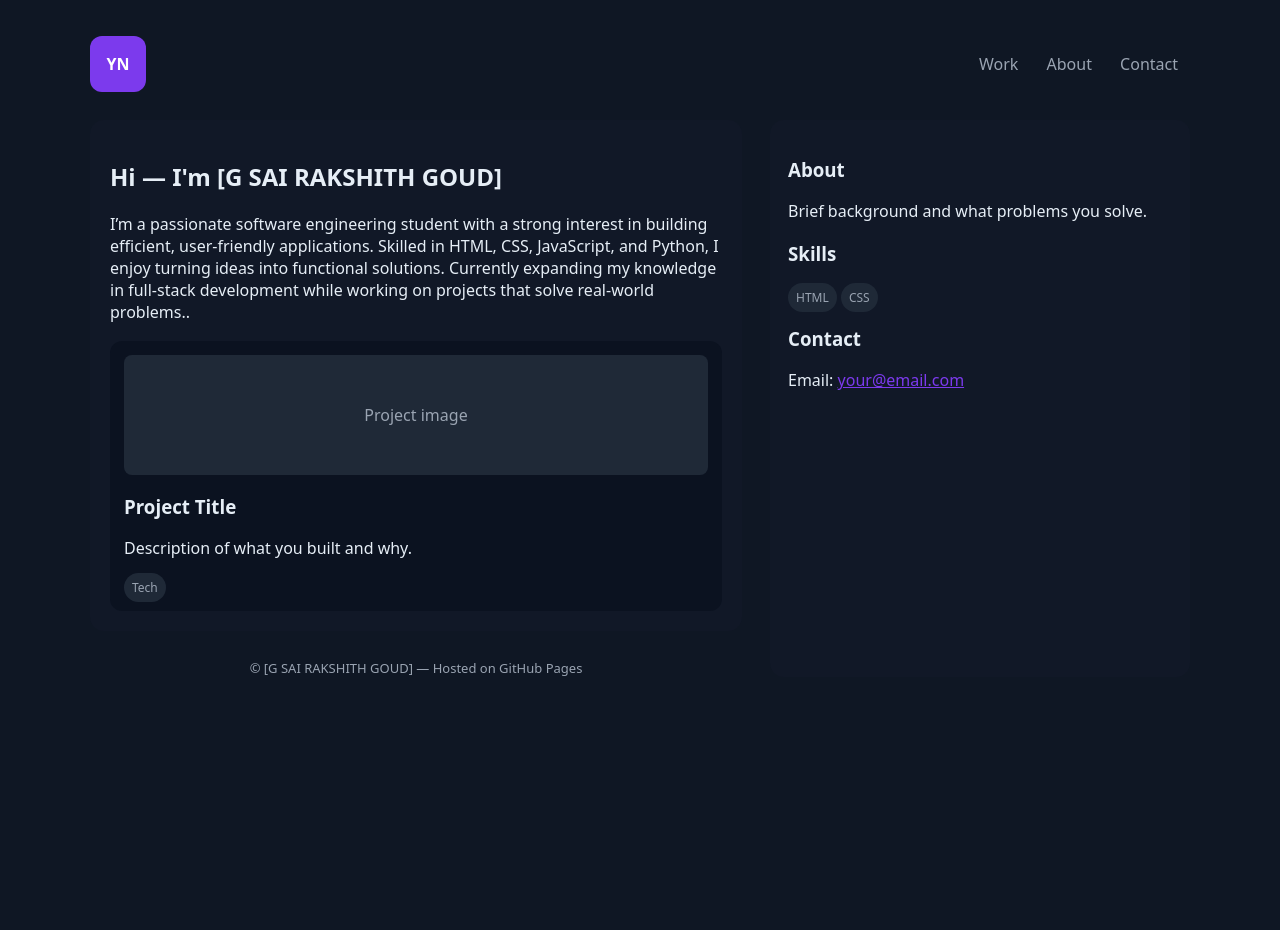
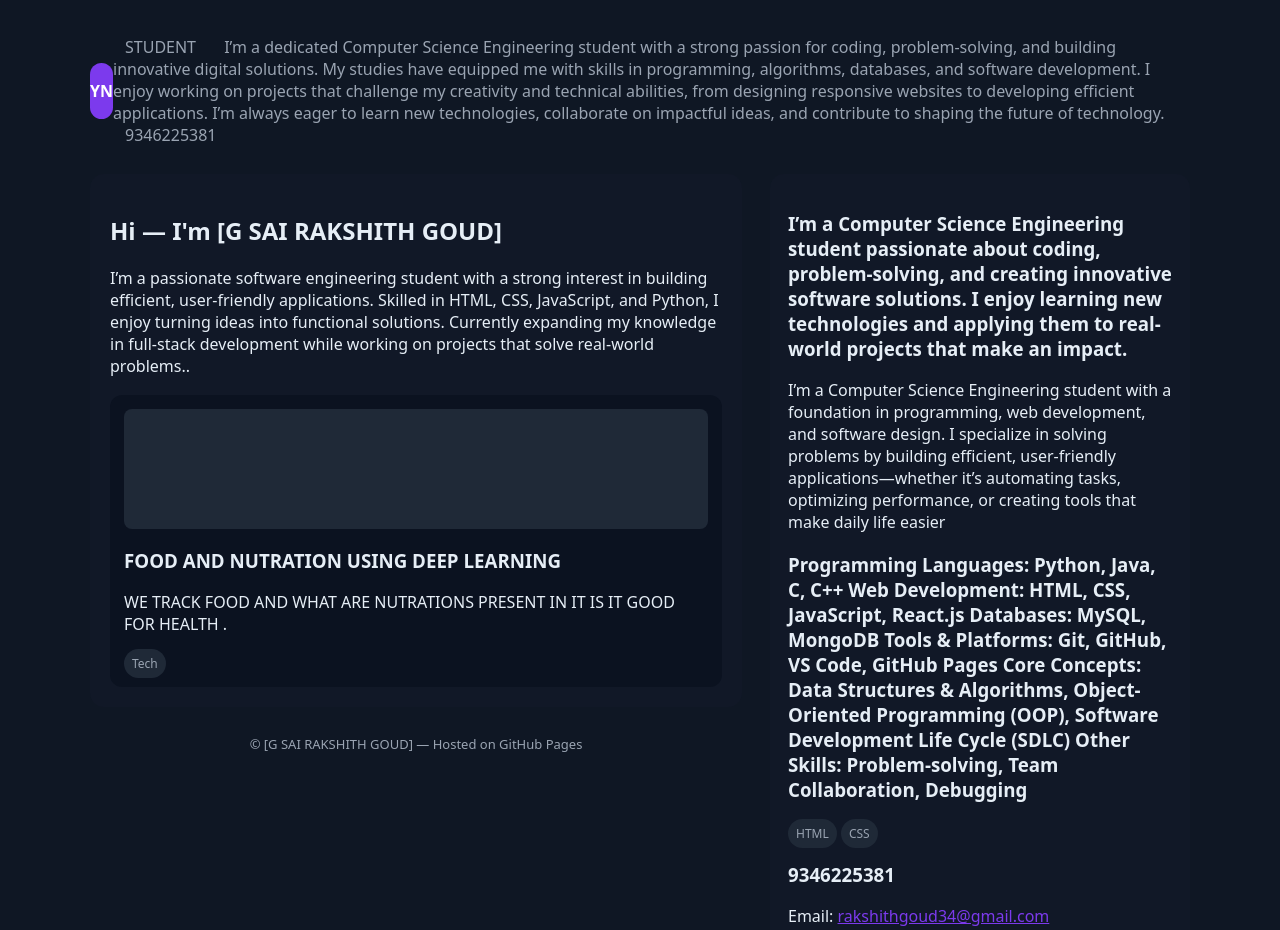
Before and after one commit to rakshithgoud556/rakshithgoud556.github.io, a plain HTML site: page index.html in a window 1280 px wide. Before the commit the page ends 800 px from the top, so only its background shows below. Drawn offline with Linux system fonts and the light colour scheme.

Commit message:
Update index.html

```diff
--- a/index.html
+++ b/index.html
@@ -45,9 +45,11 @@ Customize:
 <header>
   <div class="avatar">YN</div>
   <nav>
-    <a href="#projects">Work</a>
-    <a href="#about">About</a>
-    <a href="#contact">Contact</a>
+    <a href="#projects">STUDENT</a>
+    <a href="#about">I’m a dedicated Computer Science Engineering student with a strong passion for coding, problem-solving, and building innovative digital solutions. My studies have equipped me with skills in programming, algorithms, databases, and software development. I enjoy working on projects that challenge my creativity and technical abilities, from designing responsive websites to developing efficient applications. I’m always eager to learn new technologies, collaborate on impactful ideas, and contribute to shaping the future of technology.
+   <a href="#contact">9346225381</a>
+</a>
+    <a href="#contact"></a>
   </nav>
 </header>
 <main>
@@ -57,9 +59,9 @@ Customize:
     <p>I’m a passionate software engineering student with a strong interest in building efficient, user-friendly applications. Skilled in HTML, CSS, JavaScript, and Python, I enjoy turning ideas into functional solutions. Currently expanding my knowledge in full-stack development while working on projects that solve real-world problems..</p>
     <div id="projects" class="projects">
       <article class="card">
-        <div class="thumb">Project image</div>
-        <h3>Project Title</h3>
-        <p>Description of what you built and why.</p>
+        <div class="thumb"></div>
+        <h3>FOOD AND NUTRATION USING DEEP LEARNING</h3>
+        <p>WE TRACK FOOD AND WHAT ARE NUTRATIONS PRESENT IN IT IS IT GOOD FOR HEALTH .</p>
         <div><span class="chip">Tech</span></div>
       </article>
     </div>
@@ -67,12 +69,22 @@ Customize:
   <footer>© <span id="2026"></span> [G SAI RAKSHITH GOUD] — Hosted on GitHub Pages</footer>
 </section>
 <aside class="sidebar" id="about">
-  <h3>About</h3>
-  <p>Brief background and what problems you solve.</p>
-  <h3>Skills</h3>
+  <h3>I’m a Computer Science Engineering student passionate about coding, problem-solving, and creating innovative software solutions. I enjoy learning new technologies and applying them to real-world projects that make an impact.</h3>
+  <p>I’m a Computer Science Engineering student with a foundation in programming, web development, and software design. I specialize in solving problems by building efficient, user-friendly applications—whether it’s automating tasks, optimizing performance, or creating tools that make daily life easier</p>
+  <h3>Programming Languages: Python, Java, C, C++
+
+Web Development: HTML, CSS, JavaScript, React.js
+
+Databases: MySQL, MongoDB
+
+Tools & Platforms: Git, GitHub, VS Code, GitHub Pages
+
+Core Concepts: Data Structures & Algorithms, Object-Oriented Programming (OOP), Software Development Life Cycle (SDLC)
+
+Other Skills: Problem-solving, Team Collaboration, Debugging</h3>
   <div><span class="chip">HTML</span> <span class="chip">CSS</span></div>
-  <h3 id="9346225381">Contact</h3>
-  <p>Email: <a href="rakshithgoud34@gmail,com" style="color:var(--accent)">your@email.com</a></p>
+  <h3 id="9346225381">9346225381</h3>
+  <p>Email: <a href="rakshithgoud34@gmail,com" style="color:var(--accent)">rakshithgoud34@gmail.com</a></p>
 </aside>
 </main>
 </div>
```
